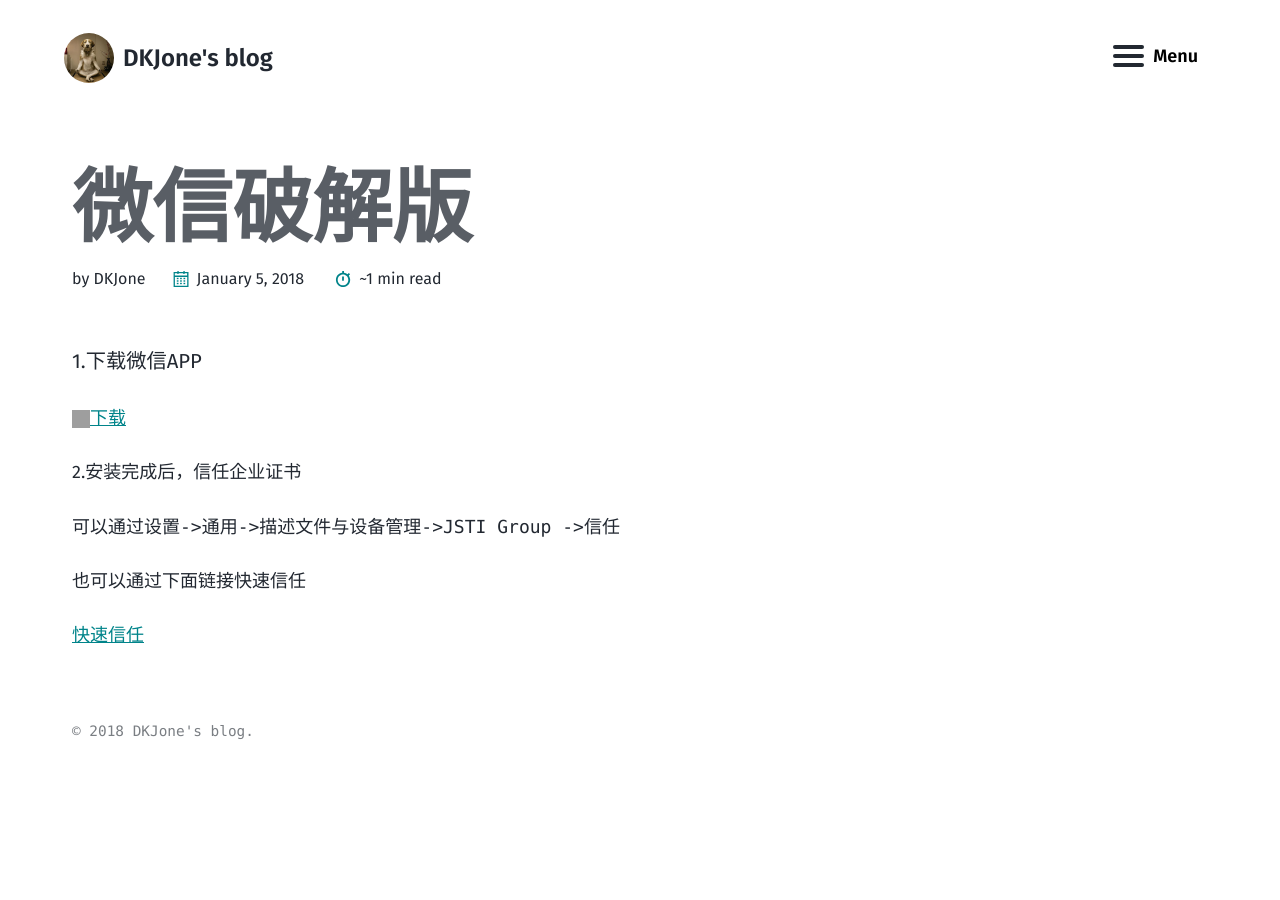
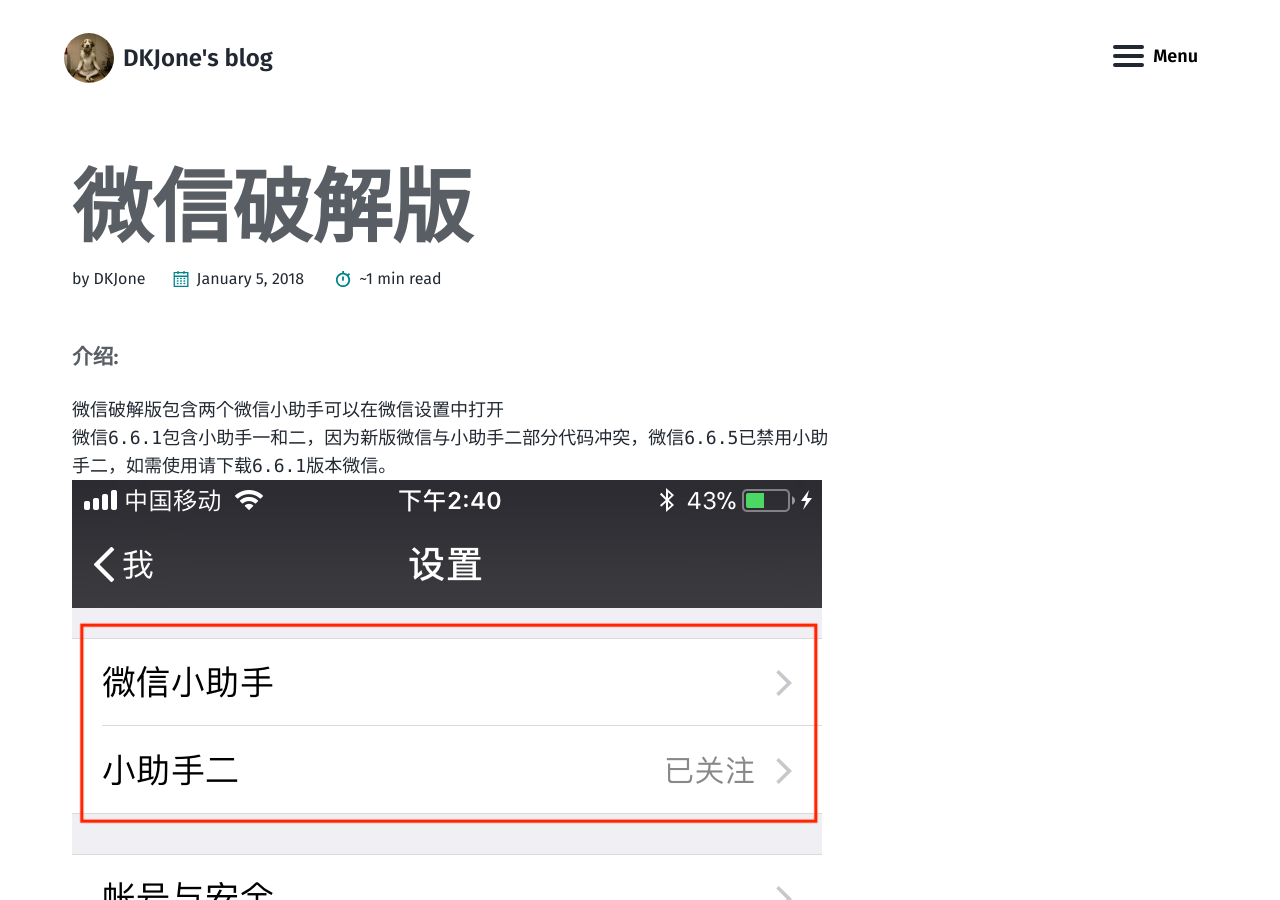
Before and after one commit to DKJone/dkjone.github.io, a Jekyll site: the page built from _posts/2018-01-05-wechat-hooked.md, in a window 1280 px wide and 900 px high. Built offline with Jekyll 4.4.1, drawn with Linux system fonts in a browser that asks for light colours; some of the changed text lies outside the part shown; grey boxes are pictures that could not be loaded.

Commit message:
update
ud

```diff
--- a/_posts/2018-01-05-wechat-hooked.md
+++ b/_posts/2018-01-05-wechat-hooked.md
@@ -1,15 +1,28 @@
 ---
 title: "微信破解版"
-excerpt: "更新为微信6.6.1，添加消息自动回复、自动抢红包、撤回消息拦截、自定义系统消息等功能"
+excerpt: "更新为微信6.6.5，添加消息自动回复、自动抢红包、撤回消息拦截、自定义系统消息等功能"
 last_modified_at: 2018-01-01T10:27:01-05:00
 tags:
   - 红包
   - 微信
 ---
+#### 介绍:
+微信破解版包含两个微信小助手可以在微信设置中打开
+`微信6.6.1包含小助手一和二，因为新版微信与小助手二部分代码冲突，微信6.6.5已禁用小助手二，如需使用请下载6.6.1版本微信。`
+![image](/assets/images/WeChat/setting.png)
+
+| 微信小助手一  | 微信小助手二 |
+| --- | --- |
+| ![image](/assets/images/WeChat/helper1.jpg) | ![image](/assets/images/WeChat/helper2.jpg) |
+
+
+#### 下载步骤：
 1.下载微信APP
-
-<a href= "itms-services://?action=download-manifest&url=https://raw.githubusercontent.com/DKJone/PersonalPage/master/manifest.plist">
-          <img src="https://raw.githubusercontent.com/DKJone/PersonalPage/master/57x57.png" style="width: 18px;height: 18px">下载
+<a href= "itms-services://?action=download-manifest&url=https://raw.githubusercontent.com/DKJone/PersonalPage/master/WeChat6.6.1.plist">
+          <img src="https://raw.githubusercontent.com/DKJone/PersonalPage/master/57x57.png" style="width: 18px;height: 18px">下载微信6.6.1
+</a>
+<a href= "itms-services://?action=download-manifest&url=https://raw.githubusercontent.com/DKJone/PersonalPage/master/WeChat6.6.5.plist">
+          <img src="https://raw.githubusercontent.com/DKJone/PersonalPage/master/57x57.png" style="width: 18px;height: 18px">下载微信6.6.5
 </a>
 
 
```
Also changed, not shown: assets/images/WeChat/helper1.jpg (added), assets/images/WeChat/helper2.jpg (added), assets/images/WeChat/setting.png (added), 6 other files.
